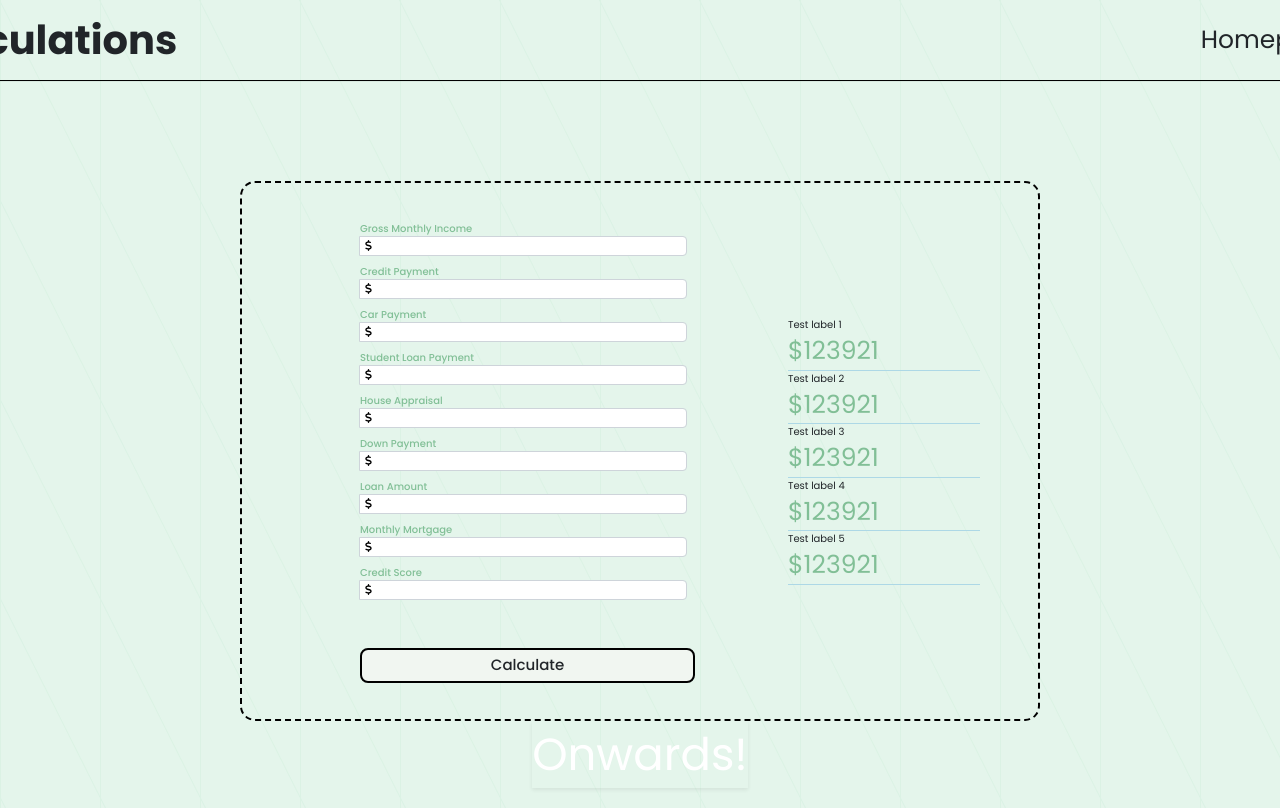
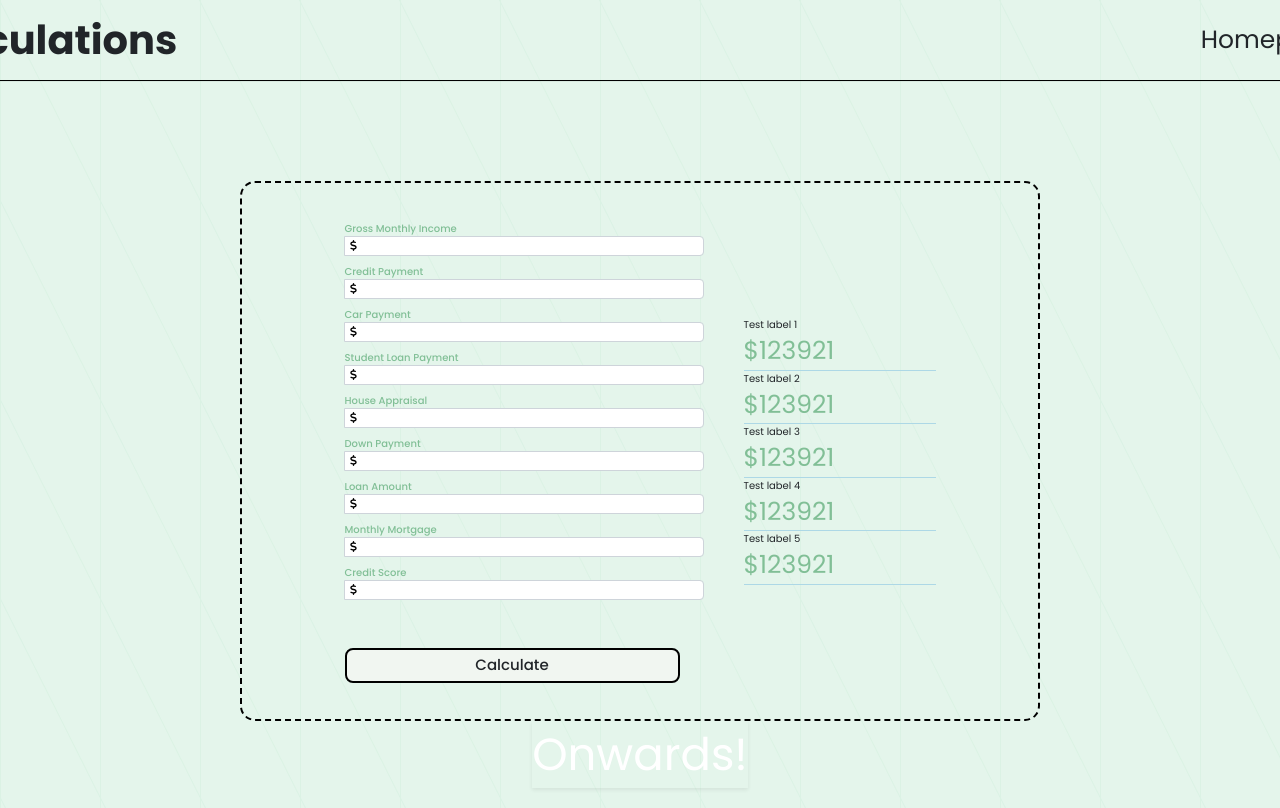
Before and after one commit to DaniDaniLuu/HackUTD-23, a React (Vite) app in the folder frontend/: page /calculation in a window 1280 px wide. Shown: the top 808 px of the page. Built offline with nearby package versions, Linux system fonts and the light colour scheme; the HTML template or start-up script is replaced by a standard one; a web font is replaced by a local one.

Commit message:
Changes in frontend

```diff
--- a/frontend/src/components/Pages/CalcPage.jsx
+++ b/frontend/src/components/Pages/CalcPage.jsx
@@ -31,7 +31,7 @@ const CalcPage = () => {
           Homepage
         </Link>{" "}
       </Header>
-      <div className="content-container">
+      <div className="mb-6 content-container">
         <UserInputForms />
         <div className="style-container">
           <ResultArea />
@@ -40,6 +40,7 @@ const CalcPage = () => {
       <NextButton link= {"/result"}text={"Onwards!"}></NextButton>
       {loading && <div>Loading...</div>}
     </div>
+
   );
 };
 
--- a/frontend/src/styles/UserInputForms.css
+++ b/frontend/src/styles/UserInputForms.css
@@ -3,17 +3,7 @@
   flex-direction: column;
 }
 
-.inputs-container {
-  display: flex;
-  flex-direction: column;
-  width: 35vw;
-  padding: 0px 60px;
-  border-radius: 10px;
-  opacity: 1;
-}
-
 .input-control {
-  width: 100%;
   padding: 0.375rem 0.75rem;
   font-size: 1rem;
   line-height: 1.5;
```
